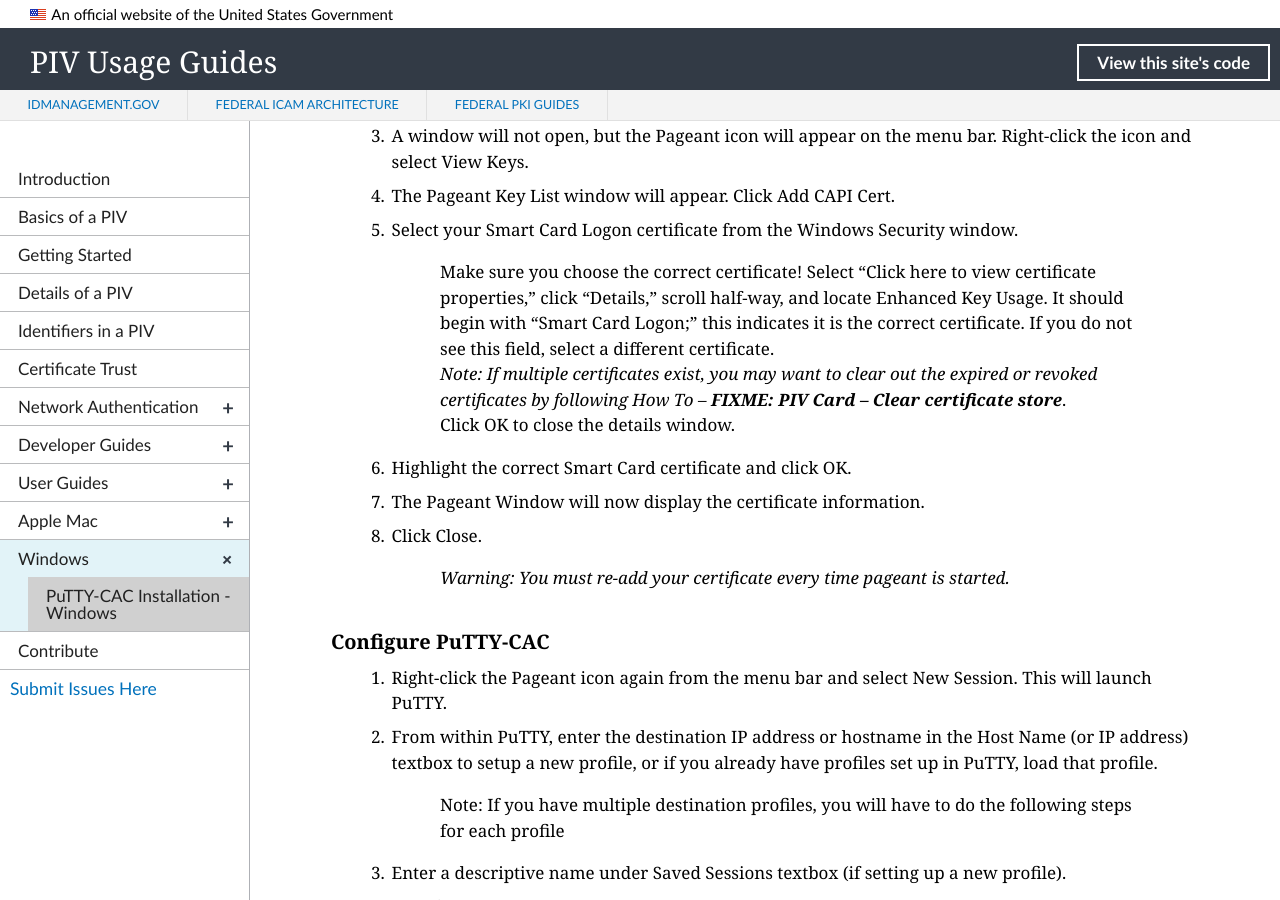
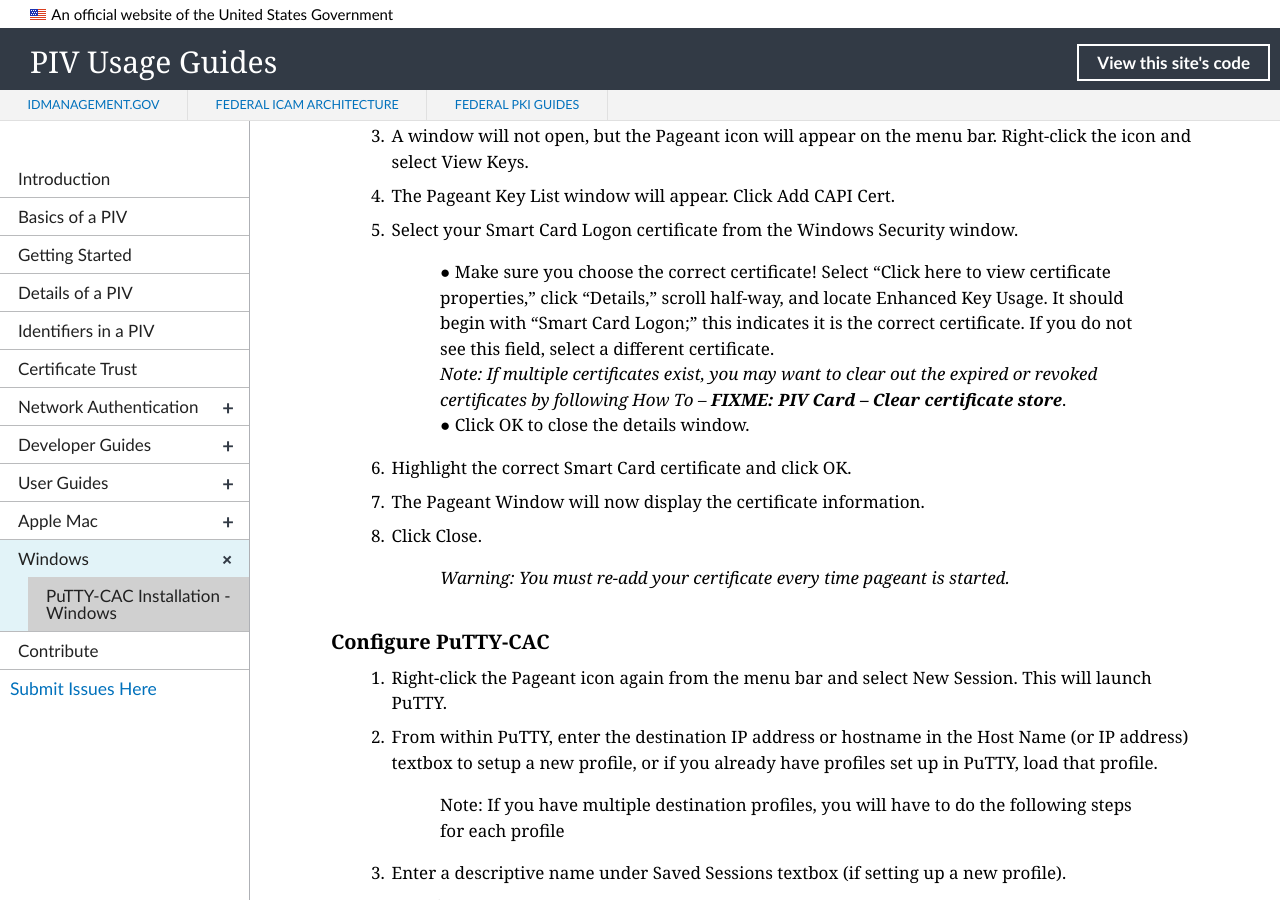
Before and after one commit to GSA/piv-guides, a Jekyll site: the page built from _windows/puttycac-install.md, in a window 1280 px wide and 900 px high, scrolled down 965 px. Built offline with Jekyll 4.4.1, drawn with Linux system fonts in a browser that asks for light colours; nearby versions of some CDN libraries.

Commit message:
Son of format mods

```diff
--- a/_windows/puttycac-install.md
+++ b/_windows/puttycac-install.md
@@ -29,9 +29,9 @@
 3. A window will not open, but  the Pageant icon will appear on the menu bar. Right-click the icon and select View Keys.
 4. The Pageant Key List window will appear. Click Add CAPI Cert.
 5. Select your Smart Card Logon certificate from the Windows Security window.
-> Make sure you choose the correct certificate! Select “Click here to view certificate properties,” click “Details,” scroll half-way, and locate Enhanced Key Usage. It should begin with “Smart Card Logon;” this indicates it is the correct certificate. If you do not see this field, select a different certificate.<br>
+> ● Make sure you choose the correct certificate! Select “Click here to view certificate properties,” click “Details,” scroll half-way, and locate Enhanced Key Usage. It should begin with “Smart Card Logon;” this indicates it is the correct certificate. If you do not see this field, select a different certificate.<br>
 > *Note: If multiple certificates exist, you may want to clear out the expired or revoked certificates by following How To – **FIXME: PIV Card – Clear certificate store***. <br>
-Click OK to close the details window.
+ ● Click OK to close the details window.
 6. Highlight the correct Smart Card certificate and click OK.
 7. The Pageant Window will now display the certificate information.
 8. Click Close.
```
